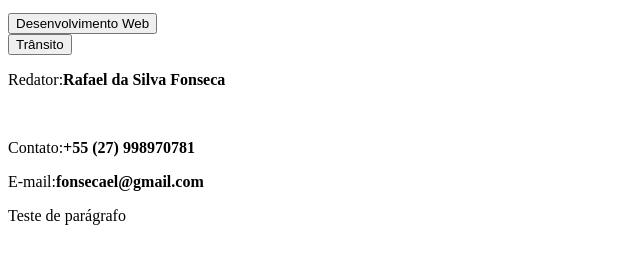
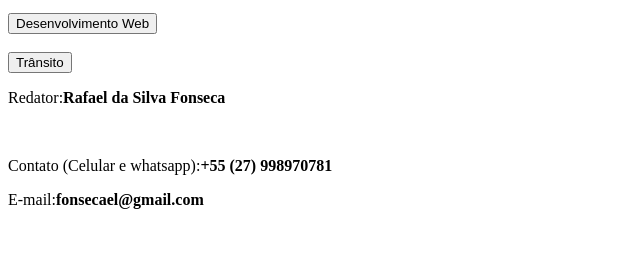
Before and after one commit to fonsecafael/rafaelfonseca, a plain HTML site: page index.html in a window 1280 px wide. Shown: the part 101-364 px from the top of the page, without its empty margins (0-640 px from the left). Drawn offline with Linux system fonts and the light colour scheme.

Commit message:
Saltar de linha entre os botões e colocar de informção de celular e whatsapp.

```diff
--- a/index.html
+++ b/index.html
@@ -13,15 +13,14 @@
 </header>
 <main>
  <p>Escolha abaixo o assunto sobre qual deseja saber mais:</p>
- <button>Desenvolvimento Web</button>
+ <button>Desenvolvimento Web</button><br>
  <br>
  <button>Trânsito</button>
 </main>
 <footer>
   <p>Redator:<strong>Rafael da Silva Fonseca</strong></p><br>
-  <p>Contato:<strong>+55 (27) 998970781</strong></p>
+  <p>Contato (Celular e whatsapp):<strong>+55 (27) 998970781</strong></p>
   <p>E-mail:<E-mail><strong>fonsecael@gmail.com</strong></E-mail></p>
 </footer>
-<p>Teste de parágrafo</p>
 </body>
 </html>
```
